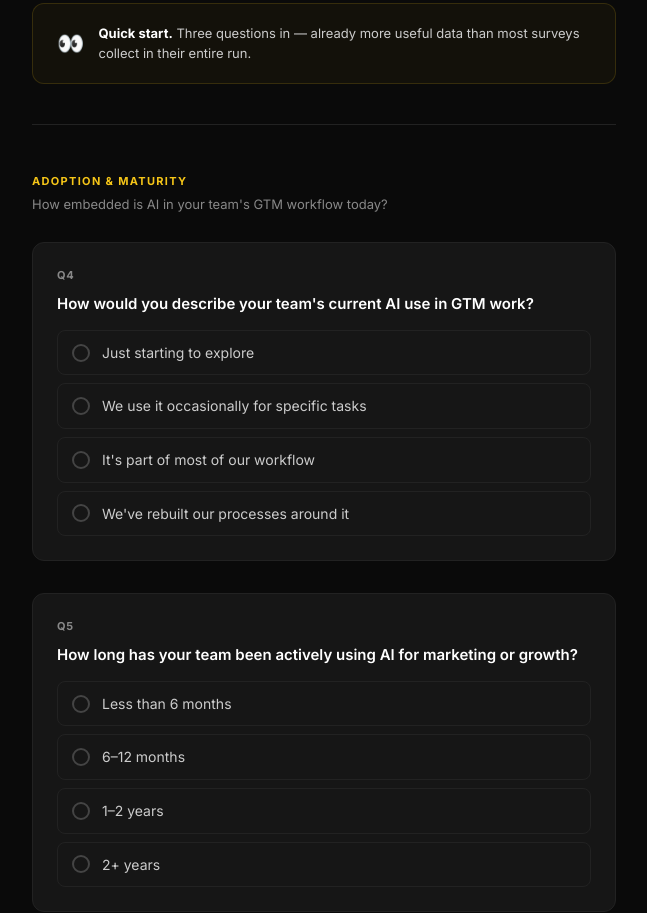
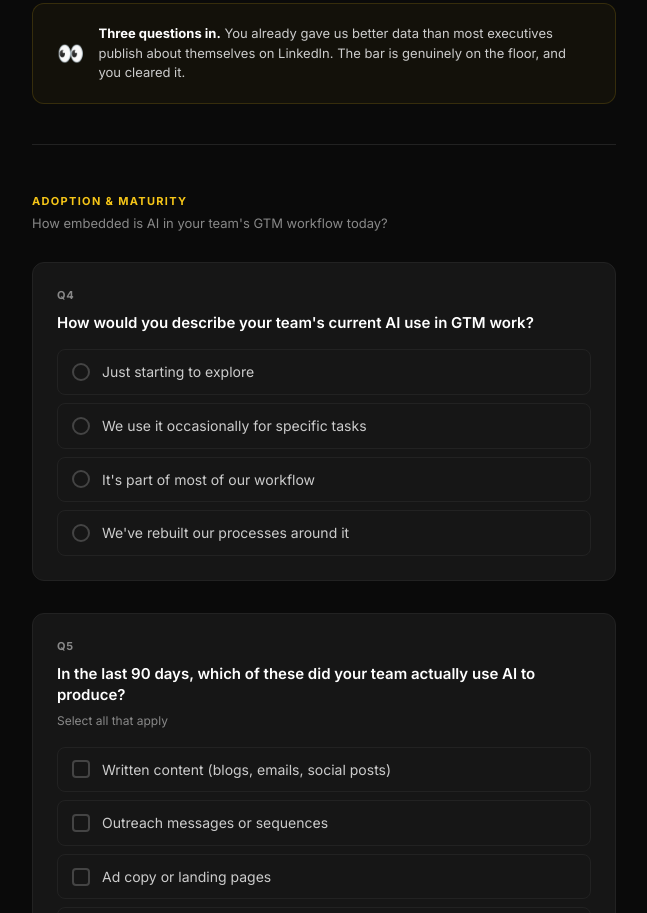
Before and after one commit to williamproctor/state-of-ai-led-growth, a plain HTML site: page survey.html in a window 1280 px wide. Shown: the part 1887-2800 px from the top of the page, without its empty margins (316-963 px from the left). Drawn offline with Linux system fonts and the light colour scheme.

Commit message:
Strengthen questions against rubric + remove all em dashes
Question changes:
- Q5: Replace "How long using AI?" (weak) with behavioral "In the last 90 days, which did your team actually use AI to produce?" (multi-select, bounded window)
- Q7: Add "None of these yet" option
- Q8: Remove Cursor, add "Built into tools we already use (HubSpot, Notion, Salesforce, etc.)"
- Q14: Change attitudinal confidence scale to behavioral "Can you directly connect content spend to pipeline outcomes?"
- Q16: Replace "vs expectations" (attitudinal) with behavioral "Has AI changed your publishing output in the last 6 months?"
- Q18: Fix "None --" option wording
- Q24: Replace vague "competitive positioning" with behavioral "Does your team have a documented AI playbook?"
- Q25: Replace product-catalog "most valuable" question with "single biggest obstacle to content strategy results"

Milestone messages: Rewrite all 5 with personality and humour
Em dashes: Remove every instance from survey.html, index.html

Made-with: Cursor

```diff
--- a/survey.html
+++ b/survey.html
@@ -487,7 +487,7 @@
 <div class="survey-hero">
   <div class="survey-badge">GrowthX Research &nbsp;·&nbsp; 2026</div>
   <h1>The State of AI-Led Growth Survey</h1>
-  <p>25 questions on how GTM teams are actually using AI in 2026 — and whether they have any strategy for how AI talks about them. Your answers shape a free benchmark report publishing June 2.</p>
+  <p>25 questions on how GTM teams are actually using AI in 2026 and whether they have any strategy for how AI talks about them. Your answers shape a free benchmark report publishing June 2.</p>
   <div class="survey-meta">
     <div class="survey-meta-item"><span>25</span> questions</div>
     <div class="survey-meta-item"><span>~8 min</span> to complete</div>
@@ -543,7 +543,7 @@
     </div>
     <div class="milestone">
       <div class="milestone-icon">👀</div>
-      <div class="milestone-text"><strong>Quick start.</strong> Three questions in — already more useful data than most surveys collect in their entire run.</div>
+      <div class="milestone-text"><strong>Three questions in.</strong> You already gave us better data than most executives publish about themselves on LinkedIn. The bar is genuinely on the floor, and you cleared it.</div>
     </div>
   </div>
 
@@ -567,12 +567,16 @@
 
     <div class="question">
       <div class="q-num">Q5</div>
-      <div class="q-text">How long has your team been actively using AI for marketing or growth?</div>
+      <div class="q-text">In the last 90 days, which of these did your team actually use AI to produce?</div>
+      <div class="q-note">Select all that apply</div>
       <div class="options">
-        <label class="option"><input type="radio" name="q5" value="under-6mo"> <span class="option-label">Less than 6 months</span></label>
-        <label class="option"><input type="radio" name="q5" value="6-12mo"> <span class="option-label">6–12 months</span></label>
-        <label class="option"><input type="radio" name="q5" value="1-2yr"> <span class="option-label">1–2 years</span></label>
-        <label class="option"><input type="radio" name="q5" value="2yr-plus"> <span class="option-label">2+ years</span></label>
+        <label class="option"><input type="checkbox" name="q5" value="written-content"> <span class="option-label">Written content (blogs, emails, social posts)</span></label>
+        <label class="option"><input type="checkbox" name="q5" value="outreach"> <span class="option-label">Outreach messages or sequences</span></label>
+        <label class="option"><input type="checkbox" name="q5" value="ad-copy"> <span class="option-label">Ad copy or landing pages</span></label>
+        <label class="option"><input type="checkbox" name="q5" value="research"> <span class="option-label">Research summaries or competitive intel</span></label>
+        <label class="option"><input type="checkbox" name="q5" value="reports"> <span class="option-label">Reports, decks, or presentations</span></label>
+        <label class="option"><input type="checkbox" name="q5" value="strategy-docs"> <span class="option-label">Strategy documents or briefs</span></label>
+        <label class="option"><input type="checkbox" name="q5" value="none"> <span class="option-label">None of the above</span></label>
       </div>
     </div>
 
@@ -608,6 +612,7 @@
         <label class="option"><input type="checkbox" name="q7" value="paid"> <span class="option-label">Paid advertising</span></label>
         <label class="option"><input type="checkbox" name="q7" value="crm"> <span class="option-label">CRM &amp; lead scoring</span></label>
         <label class="option"><input type="checkbox" name="q7" value="strategy"> <span class="option-label">Campaign strategy &amp; planning</span></label>
+        <label class="option"><input type="checkbox" name="q7" value="none"> <span class="option-label">None of these yet</span></label>
       </div>
     </div>
 
@@ -620,8 +625,7 @@
         <label class="option"><input type="checkbox" name="q8" value="claude"> <span class="option-label">Claude</span></label>
         <label class="option"><input type="checkbox" name="q8" value="gemini"> <span class="option-label">Gemini</span></label>
         <label class="option"><input type="checkbox" name="q8" value="perplexity"> <span class="option-label">Perplexity</span></label>
-        <label class="option"><input type="checkbox" name="q8" value="cursor"> <span class="option-label">Cursor</span></label>
-        <label class="option"><input type="checkbox" name="q8" value="hubspot-ai"> <span class="option-label">HubSpot AI</span></label>
+        <label class="option"><input type="checkbox" name="q8" value="built-in"> <span class="option-label">Built into tools we already use (HubSpot, Notion, Salesforce, etc.)</span></label>
         <label class="option"><input type="checkbox" name="q8" value="jasper"> <span class="option-label">Jasper or Copy.ai</span></label>
         <label class="option"><input type="checkbox" name="q8" value="other"> <span class="option-label">Other</span></label>
       </div>
@@ -635,7 +639,7 @@
 
     <div class="milestone">
       <div class="milestone-icon">🔥</div>
-      <div class="milestone-text"><strong>AI section done.</strong> The open-text answers from this part are going to be the most quoted thing in the full report. You're contributing to something genuinely new.</div>
+      <div class="milestone-text"><strong>AI section: done.</strong> If you were honest, you're already more self-aware than 80% of GTM takes published in the last six months. The open-text answer you just left? That's probably going to be the pull quote.</div>
     </div>
   </div>
 
@@ -662,7 +666,7 @@
 
     <div class="question">
       <div class="q-num">Q11</div>
-      <div class="q-text">Roughly what does your team spend per month on content, SEO, and organic growth combined — tools, agencies, and team time included?</div>
+      <div class="q-text">Roughly what does your team spend per month on content, SEO, and organic growth combined (tools, agencies, and team time included)?</div>
       <div class="options">
         <label class="option"><input type="radio" name="q11" value="under-5k"> <span class="option-label">Under $5K</span></label>
         <label class="option"><input type="radio" name="q11" value="5-15k"> <span class="option-label">$5–15K</span></label>
@@ -676,7 +680,7 @@
       <div class="q-num">Q12</div>
       <div class="q-text">How does your team currently manage content strategy and execution?</div>
       <div class="options">
-        <label class="option"><input type="radio" name="q12" value="fully-inhouse"> <span class="option-label">Fully in-house — our team owns everything</span></label>
+        <label class="option"><input type="radio" name="q12" value="fully-inhouse"> <span class="option-label">Fully in-house: our team owns everything</span></label>
         <label class="option"><input type="radio" name="q12" value="inhouse-strategy"> <span class="option-label">In-house strategy, freelancers or agencies for production</span></label>
         <label class="option"><input type="radio" name="q12" value="agency"> <span class="option-label">External agency manages most of it</span></label>
         <label class="option"><input type="radio" name="q12" value="mix"> <span class="option-label">A mix that varies by project or channel</span></label>
@@ -689,26 +693,26 @@
       <div class="q-text">Do you have a single, consolidated view of how all your web properties and content are performing?</div>
       <div class="options">
         <label class="option"><input type="radio" name="q13" value="yes"> <span class="option-label">Yes, everything is in one place</span></label>
-        <label class="option"><input type="radio" name="q13" value="partial"> <span class="option-label">Partially — some things are unified, some aren't</span></label>
-        <label class="option"><input type="radio" name="q13" value="no-separate"> <span class="option-label">No — we piece it together from separate tools</span></label>
+        <label class="option"><input type="radio" name="q13" value="partial"> <span class="option-label">Partially: some things are unified, some aren't</span></label>
+        <label class="option"><input type="radio" name="q13" value="no-separate"> <span class="option-label">No, we piece it together from separate tools</span></label>
         <label class="option"><input type="radio" name="q13" value="no-visibility"> <span class="option-label">We don't have clear visibility into this</span></label>
       </div>
     </div>
 
     <div class="question">
       <div class="q-num">Q14</div>
-      <div class="q-text">How confident are you in connecting your content and organic efforts to pipeline or revenue?</div>
+      <div class="q-text">Can you directly connect your content or organic spend to specific pipeline or revenue outcomes?</div>
       <div class="options">
-        <label class="option"><input type="radio" name="q14" value="very-confident"> <span class="option-label">Very confident — we have clear attribution</span></label>
-        <label class="option"><input type="radio" name="q14" value="somewhat"> <span class="option-label">Somewhat confident — we track the basics</span></label>
-        <label class="option"><input type="radio" name="q14" value="guessing"> <span class="option-label">Mostly guessing — attribution is difficult</span></label>
-        <label class="option"><input type="radio" name="q14" value="dont-connect"> <span class="option-label">We don't connect them at all</span></label>
+        <label class="option"><input type="radio" name="q14" value="yes-clear"> <span class="option-label">Yes, we have clear attribution</span></label>
+        <label class="option"><input type="radio" name="q14" value="partial"> <span class="option-label">Partially: we track the basics but attribution is fuzzy</span></label>
+        <label class="option"><input type="radio" name="q14" value="mostly-no"> <span class="option-label">Not really: we're mostly guessing</span></label>
+        <label class="option"><input type="radio" name="q14" value="dont-try"> <span class="option-label">We don't try to connect them</span></label>
       </div>
     </div>
 
     <div class="milestone">
       <div class="milestone-icon">📊</div>
-      <div class="milestone-text"><strong>Halfway.</strong> The spend data from this section is the stat no other report publishes. You're helping set the benchmark.</div>
+      <div class="milestone-text"><strong>Halfway.</strong> The spend question you just answered is the one nobody publishes. Most people dodge it in podcasts too. You didn't. Thank you. Seriously, that data is the whole point.</div>
     </div>
   </div>
 
@@ -717,7 +721,7 @@
   <!-- RESULTS -->
   <div class="category">
     <div class="category-label">Results, Expectations &amp; Tensions</div>
-    <div class="category-desc">Where AI is delivering — and where it's creating new friction.</div>
+    <div class="category-desc">Where AI is delivering, and where it's creating new friction.</div>
 
     <div class="question">
       <div class="q-num">Q15</div>
@@ -733,13 +737,13 @@
 
     <div class="question">
       <div class="q-num">Q16</div>
-      <div class="q-text">Looking back, how has AI in your GTM work compared to your original expectations?</div>
+      <div class="q-text">In the last 6 months, has AI changed your team's content publishing output?</div>
       <div class="options">
-        <label class="option"><input type="radio" name="q16" value="exceeded"> <span class="option-label">Far exceeded expectations</span></label>
-        <label class="option"><input type="radio" name="q16" value="delivered"> <span class="option-label">Mostly delivered</span></label>
-        <label class="option"><input type="radio" name="q16" value="mixed"> <span class="option-label">Mixed — some wins, some disappointments</span></label>
-        <label class="option"><input type="radio" name="q16" value="fallen-short"> <span class="option-label">Fallen short of what I hoped</span></label>
-        <label class="option"><input type="radio" name="q16" value="too-early"> <span class="option-label">Too early to tell</span></label>
+        <label class="option"><input type="radio" name="q16" value="much-more"> <span class="option-label">We're publishing significantly more</span></label>
+        <label class="option"><input type="radio" name="q16" value="slightly-more"> <span class="option-label">Slightly more, with less effort</span></label>
+        <label class="option"><input type="radio" name="q16" value="same"> <span class="option-label">About the same</span></label>
+        <label class="option"><input type="radio" name="q16" value="less-quality"> <span class="option-label">Less, but the quality is better</span></label>
+        <label class="option"><input type="radio" name="q16" value="unchanged"> <span class="option-label">AI hasn't changed our output much yet</span></label>
       </div>
     </div>
 
@@ -768,7 +772,7 @@
         <label class="option"><input type="checkbox" name="q18" value="strategic-thinking"> <span class="option-label">More content but less strategic thinking</span></label>
         <label class="option"><input type="checkbox" name="q18" value="editing-time"> <span class="option-label">Saves time on tasks but adds time to reviewing and editing</span></label>
         <label class="option"><input type="checkbox" name="q18" value="tool-churn"> <span class="option-label">Tools change faster than we can keep up</span></label>
-        <label class="option"><input type="checkbox" name="q18" value="no-problems"> <span class="option-label">None — the benefits clearly outweigh the challenges</span></label>
+        <label class="option"><input type="checkbox" name="q18" value="no-problems"> <span class="option-label">None: the benefits clearly outweigh the challenges</span></label>
       </div>
     </div>
 
@@ -780,7 +784,7 @@
 
     <div class="milestone">
       <div class="milestone-icon">✌️</div>
-      <div class="milestone-text"><strong>Four categories down, two to go.</strong> The hard questions are behind you. These last ones are the interesting ones — where things are headed.</div>
+      <div class="milestone-text"><strong>Four down, two to go.</strong> This is where Netflix would ask if you're still watching. You clearly are. One category before AI visibility: the section where most teams will feel a little personally attacked. Hang tight.</div>
     </div>
   </div>
 
@@ -829,7 +833,7 @@
 
     <div class="milestone">
       <div class="milestone-icon">🏁</div>
-      <div class="milestone-text"><strong>Almost there.</strong> One category left — where you're headed. Takes about 90 seconds. Don't hold back.</div>
+      <div class="milestone-text"><strong>Last section.</strong> We promise the final three questions don't ask you to rate your satisfaction with this survey experience. We would never.</div>
     </div>
   </div>
 
@@ -856,24 +860,25 @@
 
     <div class="question">
       <div class="q-num">Q24</div>
-      <div class="q-text">How does AI figure into your team's competitive positioning today?</div>
+      <div class="q-text">Does your team have a documented playbook or guidelines for how AI should be used?</div>
       <div class="options">
-        <label class="option"><input type="radio" name="q24" value="differentiator"> <span class="option-label">It's a meaningful differentiator</span></label>
-        <label class="option"><input type="radio" name="q24" value="competitive"> <span class="option-label">Keeps us competitive but not ahead</span></label>
-        <label class="option"><input type="radio" name="q24" value="minimal"> <span class="option-label">Minimal impact so far</span></label>
-        <label class="option"><input type="radio" name="q24" value="behind"> <span class="option-label">We're behind and know it</span></label>
+        <label class="option"><input type="radio" name="q24" value="yes-guidelines"> <span class="option-label">Yes, we have clear guidelines everyone follows</span></label>
+        <label class="option"><input type="radio" name="q24" value="informal"> <span class="option-label">We have something informal but nothing written down</span></label>
+        <label class="option"><input type="radio" name="q24" value="working-on-it"> <span class="option-label">We're working on it</span></label>
+        <label class="option"><input type="radio" name="q24" value="none"> <span class="option-label">No, we figure it out as we go</span></label>
       </div>
     </div>
 
     <div class="question">
       <div class="q-num">Q25</div>
-      <div class="q-text">Which of these would be most valuable to your team right now?</div>
+      <div class="q-text">What's the single biggest thing standing between your current content and organic strategy and the results you want?</div>
       <div class="options">
-        <label class="option"><input type="radio" name="q25" value="benchmark"> <span class="option-label">A benchmark report showing what growth teams like mine are doing</span></label>
-        <label class="option"><input type="radio" name="q25" value="workshop"> <span class="option-label">A live workshop on AI visibility</span></label>
-        <label class="option"><input type="radio" name="q25" value="community"> <span class="option-label">A community of practitioners sharing AI workflows</span></label>
-        <label class="option"><input type="radio" name="q25" value="tool"> <span class="option-label">A tool to track our AI presence across search engines</span></label>
-        <label class="option"><input type="radio" name="q25" value="playbook"> <span class="option-label">A playbook for AI-assisted GTM</span></label>
+        <label class="option"><input type="radio" name="q25" value="capacity"> <span class="option-label">Not enough time or team capacity</span></label>
+        <label class="option"><input type="radio" name="q25" value="measurement"> <span class="option-label">Can't clearly measure what's working</span></label>
+        <label class="option"><input type="radio" name="q25" value="strategy"> <span class="option-label">Strategy is unclear or keeps changing</span></label>
+        <label class="option"><input type="radio" name="q25" value="fragmentation"> <span class="option-label">Tools and systems are too fragmented</span></label>
+        <label class="option"><input type="radio" name="q25" value="attribution"> <span class="option-label">Can't connect content spend to revenue</span></label>
+        <label class="option"><input type="radio" name="q25" value="visibility"> <span class="option-label">Not showing up where buyers are looking (search, AI, social)</span></label>
       </div>
     </div>
   </div>
@@ -881,7 +886,7 @@
   <!-- EMAIL GATE -->
   <div class="email-block">
     <h3>Get your results when the report publishes.</h3>
-    <p>Drop your work email and we'll send you early access to the full State of AI-Led Growth report on June 2 — before it goes public. No spam, unsubscribe anytime.</p>
+    <p>Drop your work email and we'll send you early access to the full State of AI-Led Growth report on June 2, before it goes public. No spam, unsubscribe anytime.</p>
     <div class="email-row">
       <input type="email" name="email" placeholder="your@company.com">
     </div>
@@ -898,7 +903,7 @@
 <div id="thank-you">
   <div class="ty-icon">✦</div>
   <h2>You're part of the benchmark.</h2>
-  <p>Thanks for taking the time. You'll get early access to the full State of AI-Led Growth report when it publishes June 2 — before it goes public. We'll send it to the email you provided.</p>
+  <p>Thanks for taking the time. You'll get early access to the full State of AI-Led Growth report when it publishes June 2, before it goes public. We'll send it to the email you provided.</p>
   <div class="ty-detail">📊 Report access confirmed · June 2, 2026</div>
   <div class="ty-actions">
     <a href="https://www.linkedin.com/sharing/share-offsite/?url=https://danni-sys.github.io/state-of-ai-led-growth/" class="ty-share" target="_blank" rel="noopener">Share with someone who should weigh in &rarr;</a>
@@ -935,7 +940,7 @@
       else if (i < activeIdx) item.classList.add('done');
     });
 
-    // Update gold progress bar — based on section progress
+    // Update gold progress bar based on section progress
     const pct = ((activeIdx) / (totalSections - 1)) * 100;
     document.getElementById('progress-bar').style.width = pct + '%';
 
```
Also changed, not shown: index.html (+7 -7 lines).
